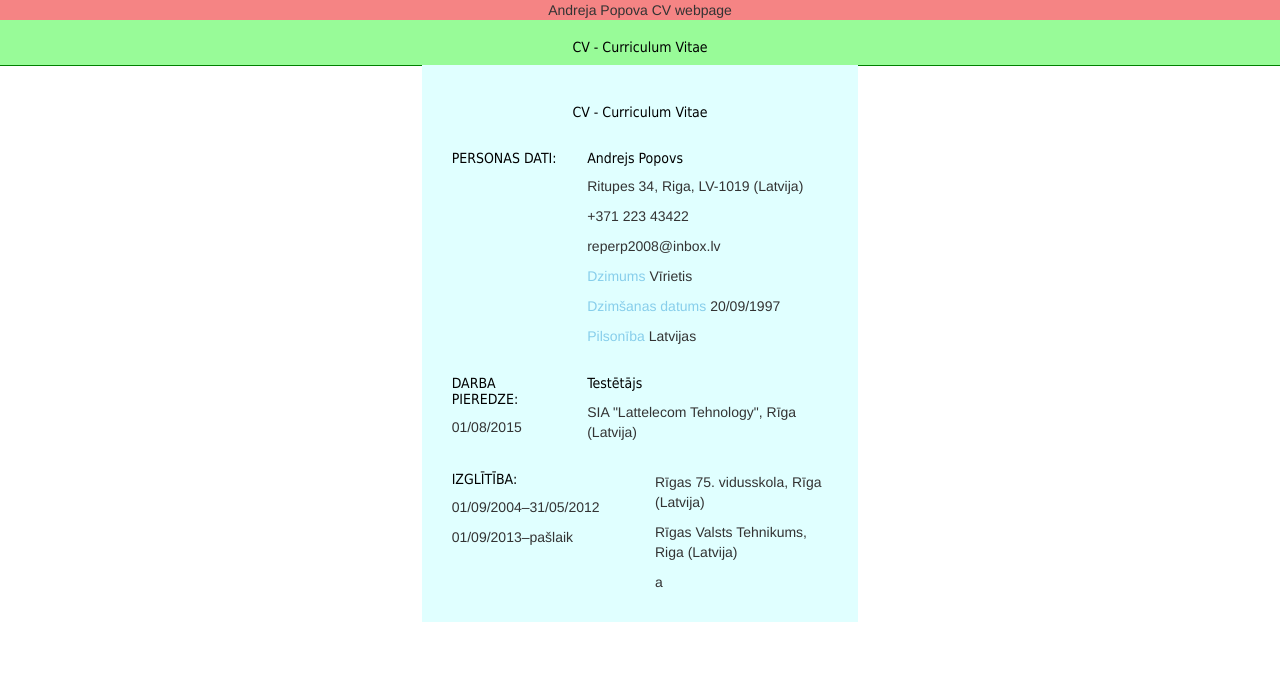
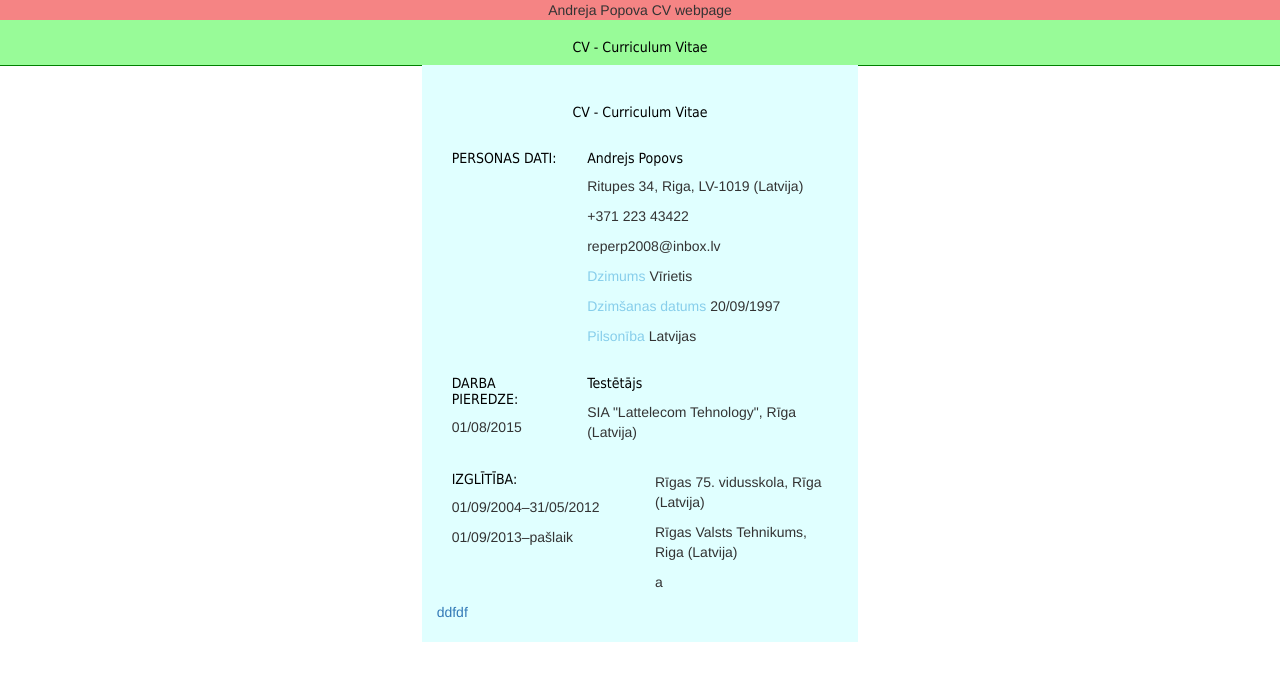
Before and after one commit to andrej97/site, a plain HTML site: page index.html in a window 1280 px wide. Drawn offline with Linux system fonts and the light colour scheme.

Commit message:
sda commit

```diff
--- a/index.html
+++ b/index.html
@@ -75,7 +75,7 @@
 
 
 		   </div>
-
+	<a>ddfdf</a>
 
 			</main>
 			<aside class="col-md-4">
```
